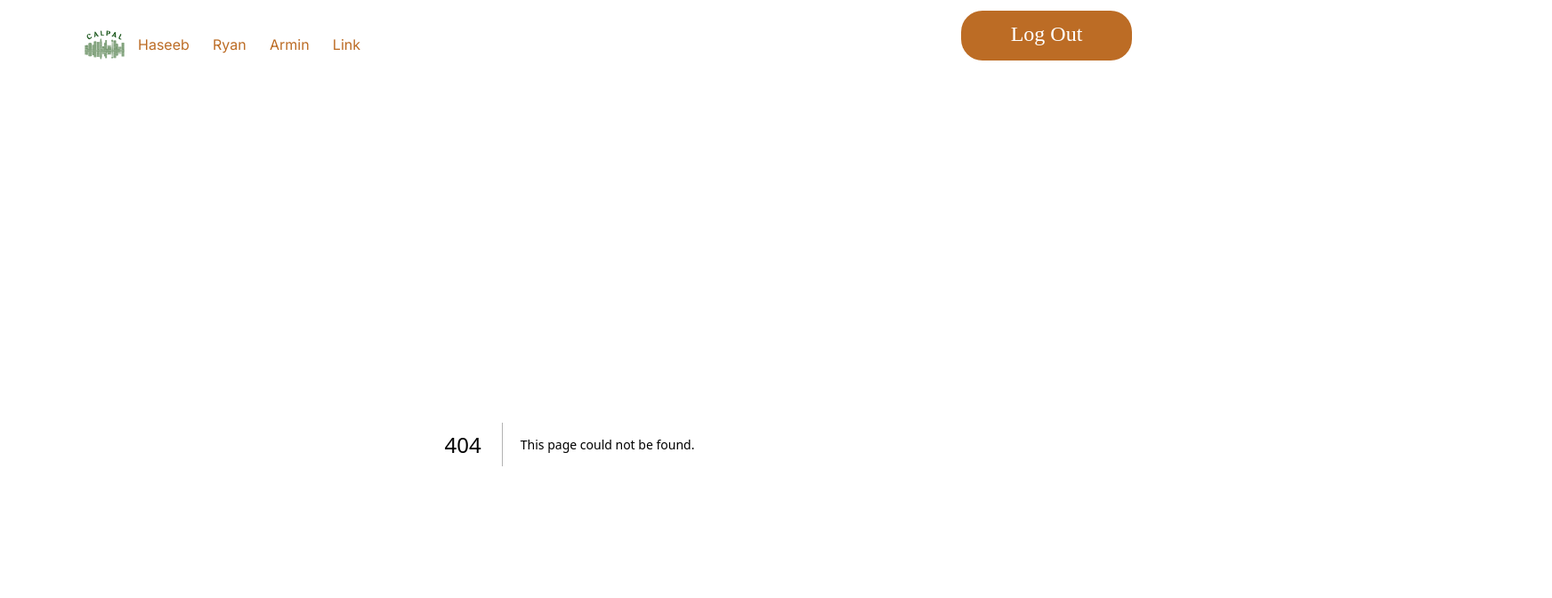
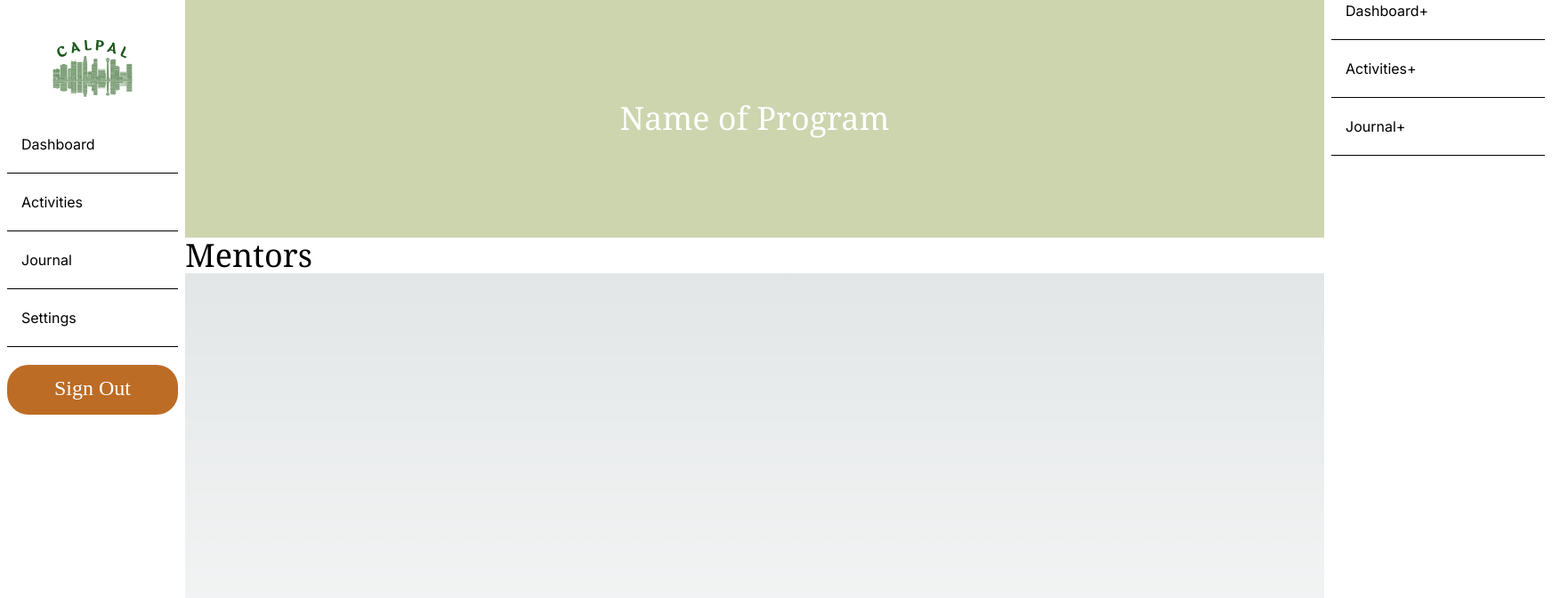
Before and after one commit to haywirebanana/The-We8, a Next.js app in the folder calpal/: page /home in a window 1280 px wide. Before the commit this address had no page. Shown: the top 672 px of the page at 89% size, 1744 px wide, since content can reach past the window. Built offline with nearby package versions, Linux system fonts and the light colour scheme.

Commit message:
home page set up

```diff
--- a/calpal/package.json
+++ b/calpal/package.json
@@ -9,11 +9,13 @@
     "lint": "next lint"
   },
   "dependencies": {
+    "@types/styled-components": "^5.1.34",
     "next": "14.1.0",
     "react": "^18",
     "react-dom": "^18",
     "react-icons": "^5.0.1",
-    "react-social-icons": "^6.10.0"
+    "react-social-icons": "^6.10.0",
+    "styled-components": "^6.1.8"
   },
   "devDependencies": {
     "@tailwindcss/forms": "^0.5.7",
--- a/calpal/src/app/components/aboutForm.tsx
+++ b/calpal/src/app/components/aboutForm.tsx
@@ -10,6 +10,10 @@ const AboutForm = () => {
     const [dateOfBirth, setDateOfBirth] = useState('');
     const [gender, setGender] = useState('');
     const [pronouns, setPronouns] = useState('');
+
+    const EMPLOYMENT_DATA = ['Education', 'Health Care', 'Business Administration', 'Engineering', 'Arts', 'Human Resources', 'Maintenance Mechanic', 'Science and Technology',
+                            'Transportation', 'Accountant', 'Communications', 'Construction', 'Marketing Manager', 'Administrative Assistant', 'Consulting',
+                            'Consulting', 'Landscape Architect'];
 
     const [fieldName, setFieldName] = useState('');
     // const [fieldName, setFieldName] = useState('');
@@ -65,7 +69,7 @@ const AboutForm = () => {
 
             {/* Add more steps here */}
 
-            {step > 1 && (
+            {step === 2 && (
                 <div className="flex flex-col items-center justify-center w-full flex-1 px-40 flex-col bg-light-cream">
                     <h1 className=''>Tell us about you!</h1>
                     <Field labelName='Date of birth' fieldType='date' fieldValue={dateOfBirth} onChange={setDateOfBirth} placeholderText='Enter your date of birth' />
@@ -80,7 +84,16 @@ const AboutForm = () => {
             )}
 
             {step === 3 && (
-                <Button buttonText="Submit" onClick={handleSubmit} />
+                <div className="flex flex-col items-center justify-center w-full flex-1 px-40 bg-light-cream">
+                    <h1 className=''>Tell us about your GOALS!</h1>
+                    <h3>This information will ONLY be used to help us find your best match1</h3>
+                    <Field labelName='Employment' fieldType='checkbox' fieldValue={dateOfBirth} onChange={setDateOfBirth} placeholderText='Enter your date of birth' />
+
+                    <Divider />
+                    <Button buttonText="Previous" onClick={handlePreviousStep} />
+                    <Button buttonText="Next" onClick={handleNextStep} />
+                    <Button buttonText="Submit" onClick={handleSubmit} />
+                </div>
             )}
         </div>
     );
--- /dev/null
+++ b/calpal/src/app/components/list.tsx
@@ -0,0 +1,22 @@
+'use client'
+import Image from "next/image";
+
+export default function List() {
+    const data = ['Dashboard', 'Activities', 'Journal'];
+
+    return (
+        <div className="h-dvh w-64 bg-white">
+                <div className="flex flex-col justify-end px-2">
+                    {data.map((item, index) => (
+                        <div key={index}>
+                            <div className="flex flex-row">
+                                <span style={{ marginLeft: '16px' }}>{item}</span>
+                                <button>+</button>
+                            </div>
+                            <div className="w-full my-5 border-t border-neutral-100 opacity-100 dark:opacity-50"></div>
+                        </div>
+                    ))}
+                </div>
+        </div>
+    );
+}
--- /dev/null
+++ b/calpal/src/app/components/mentor.tsx
@@ -0,0 +1,13 @@
+'use client'
+import Image from "next/image";
+
+export default function Mentor() {
+    return (
+        <div className="flex bg-white">
+            <header className="text-black font-serif text-4xl font-normal">
+                Mentors
+            </header>
+
+        </div>
+    );
+}
--- /dev/null
+++ b/calpal/src/app/components/sidebar.tsx
@@ -0,0 +1,82 @@
+'use client'
+import Image from "next/image";
+import Link from 'next/link';
+
+import styled from 'styled-components';
+
+
+// const Navbar = styled.div`
+//     display: flex;
+//     justify-content: start;
+//     align-items: center;
+//     height: 3.5rem;
+//     background-color: #000080;
+// `
+
+// const MenuIconOpen = styled(Link)`
+//     display: flex;
+//     justify-content: start;
+//     font-size: 1.5rem;
+//     margin-left: 2rem;
+//     color: #ffffff;
+// `
+
+// const MenuIconClose = styled(Link)`
+//     display: flex;
+//     justify-content: end;
+//     font-size: 1.5rem;
+//     margin-top: 0.75rem;
+//     margin-right: 1rem;
+//     color: #ffffff;
+// `
+
+// const SidebarMenu = styled.div<{close: boolean}>`
+//     width: 250px;
+//     height: 100vh;
+//     background-color: #000080;
+//     position: fixed;
+//     top: 0;
+//     left: ${({ close}) => close ? '0' : '-100%'};
+//     transition: .6s;
+// `
+
+// const MenuItems = styled.li`
+//     list-style: none;
+//     display: flex;
+//     align-items: center;
+//     justify-content: start;
+//     width: 100%;
+//     height: 90px;
+//     padding: 1rem 0 1.25rem;
+// `
+
+
+
+export default function Sidebar() {
+
+
+    const data = ['Dashboard', 'Activities', 'Journal', 'Settings'];
+
+    return (
+        <div className="h-dvh w-64 bg-white">
+            <div className="flex flex-col justify-center items-center">
+                <div>
+                    <Image src="/logo.png" width={150} height={150} alt="lgog"/>
+                </div>
+                <div className="flex flex-col justify-start px-2">
+                    {data.map((item, index) => (
+                        <div key={index}>
+                            <div className="sidebar-item">
+                                <span style={{ marginLeft: '16px' }}>{item}</span>
+                            </div>
+                            <div className="w-full my-5 border-t border-neutral-100 opacity-100 dark:opacity-50"></div>
+                        </div>
+                    ))}
+                    <Link href="/login" className=" hover:bg-sand focus:outline-none focus:ring-4 focus:ring-blue-300 px-5 py-2.5 text-center dark:bg-blue-600 dark:hover:bg-blue-700 dark:focus:ring-blue-800 text-white font-roboto h-14 w-48 rounded-3xl font-light text-2xl bg-clay hover:dark-brown">
+                        Sign Out
+                    </Link>
+                </div>
+            </div>
+        </div>
+    );
+}
--- /dev/null
+++ b/calpal/src/app/home/page.tsx
@@ -0,0 +1,32 @@
+'use client'
+
+import Banner from "../components/banner";
+import Mentor from "../components/mentor";
+import List from "../components/list";
+import Sidebar from "../components/sidebar"
+
+export default function Home() {
+    return (
+        <div className="flex flex-row w-screen min-w-full	">
+            <Sidebar />
+            <div className="flex flex-row w-full min-w-full	">
+                <div className="flex-col min-w-full	">
+                    <div className="flex h-1/3 items-center justify-center bg-green">
+                            <div className="flex items-center">
+                                    <header className="text-white font-serif text-4xl font-normal">
+                                        Name of Program
+                                    </header>
+                            </div>
+                    </div>
+                    <div className="h-2/3">
+                        <Mentor />
+
+                    </div>
+                </div>
+                <div>
+                    <List />
+                </div>
+            </div>
+        </div>
+    );
+}
--- a/calpal/src/app/layout.tsx
+++ b/calpal/src/app/layout.tsx
@@ -18,7 +18,7 @@ export default function RootLayout({
   return (
     <html lang='en'>
       <body className={inter.className}>
-        <Navbar />
+        {/* <Navbar /> */}
         {children}
         <Footer />
       </body>
```
Also changed, not shown: 1 other file (tests, documents, lock files or other folders).
